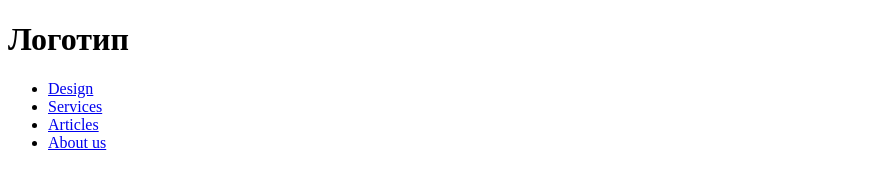
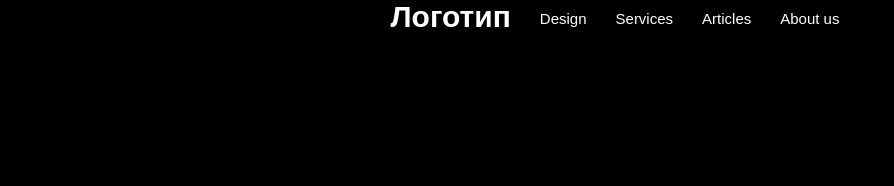
Before and after one commit to Mspp9/hw3_3pages_v2, a plain HTML site: page index.html in a window 1280 px wide. Shown: the whole page, without its empty margins (0-894 px from the left). Drawn offline with Linux system fonts and the light colour scheme.

Commit message:
Меню готово

```diff
--- a/index.html
+++ b/index.html
@@ -5,6 +5,7 @@
   <meta http-equiv="X-UA-Compatible" content="IE=edge">
   <meta name="viewport" content="width=device-width, initial-scale=1.0">
   <title>Document</title>
+  <link rel="stylesheet" href="styles.css">
 </head>
 <body>
   <header>
--- a/styles.css
+++ b/styles.css
@@ -0,0 +1,44 @@
+*{
+  margin: 0;
+  padding: 0;
+}
+body {
+  background: black;
+  color: aliceblue;
+}
+header
+{
+  display: flex;
+  justify-content: center; /*смещает лого и меню в центр*/
+}
+.logo, .Top_menu
+{
+display: inline-block; /*ставит в одну линию с лого*/
+vertical-align: middle;
+margin-right: 25px;
+}
+.Top_menu li
+{
+  margin-right: 25px;
+  display: inline-block; /*делает по горизонтали*/
+  vertical-align: middle;
+}
+.Top_menu a /*задаем стили для ссылок*/
+{
+font-family: Arial, Helvetica, sans-serif;
+font-size: 15px;
+color: white;
+text-decoration: none; /*убираем подчеркивание ссылок*/
+vertical-align: middle;
+}
+.Top_menu a:hover
+{
+  color: aqua; /*меняет цвет меню при наведении мышки*/
+}
+.logo h1 /*Стили для логотипа*/
+{
+font-family: Arial, Helvetica, sans-serif;
+font-size: 30px;
+color: white;
+vertical-align: middle;
+}
```
